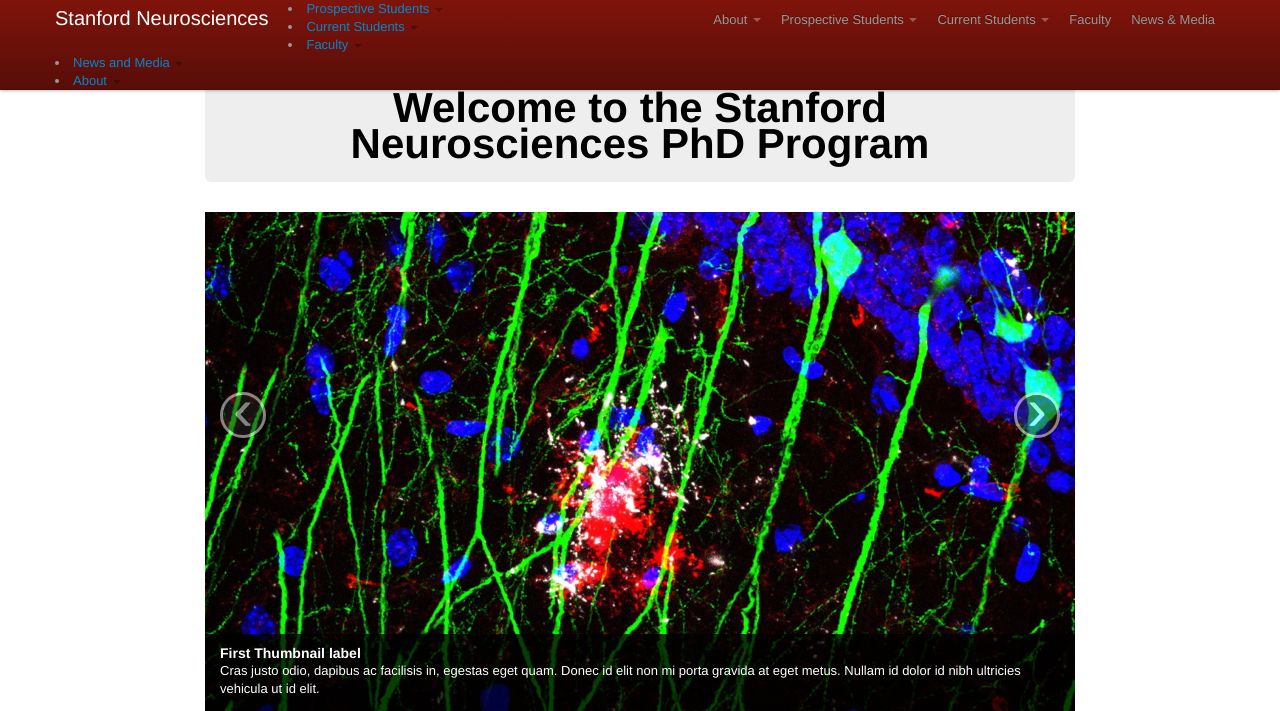
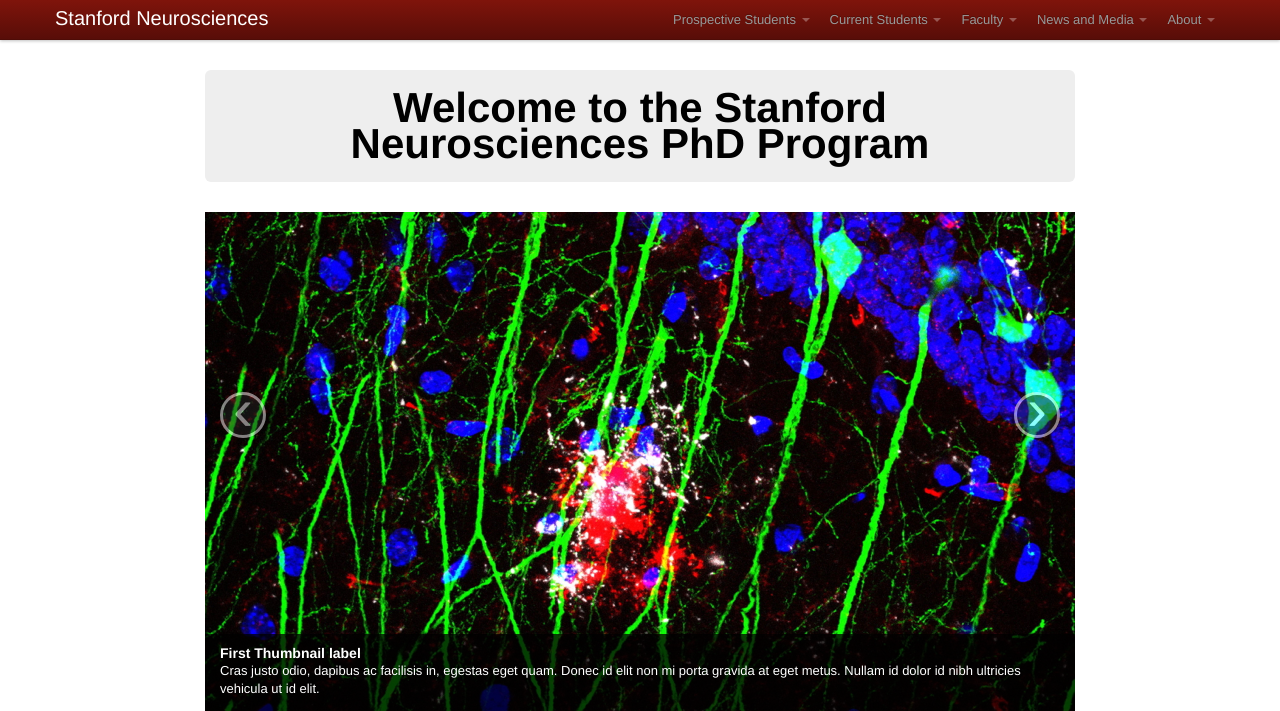
Before and after one commit to etrautmann/stanford_neuro_site, a Django app: page / in a window 1280 px wide. Shown: the top 711 px of the page. Run offline with Django 3.2, Linux system fonts and the light colour scheme; style sheets or scripts are compiled from the project's sources; parts of the project's set-up code (start-up, migrations or seed data) failed here and were passed over; some libraries are stand-ins or nearby versions.

Commit message:
fixed base.html

```diff
--- a/main/templates/base.html
+++ b/main/templates/base.html
@@ -50,57 +50,6 @@
           <a class="brand" href="/">Stanford Neurosciences</a>
           <div class="nav-collapse">
             <ul class="nav pull-right">
-              <!-- ><li><a href="/about/">About</a></li> -->
-				<li class="dropdown" id="about">
-					<a class="dropdown-toggle" data-toggle="dropdown" href="#about">
-						About
-						<b class="caret"></b>
-					</a>
-					<ul class="dropdown-menu">
-						<li><a href="/about/">Stanford Neurosciences Program</a></li>
-						<li><a href="/about/">Our Faculty</a></li>
-						<li><a href="/about/">Our Students</a></li>
-						<li><a href="/about/">Contact Us</a></li>
-					</ul>
-				</li>
-
-				<li class="dropdown" id="prospective_students">
-					<a class="dropdown-toggle" data-toggle="dropdown" href="#prospective_students">
-						Prospective Students
-						<b class="caret"></b>
-					</a>
-					<ul class="dropdown-menu">
-						<li><a href="/prospective_students/">About the Program</a></li>
-						<li><a href="/prospective_students/">Program of Study</a></li>
-						<li><a href="/prospective_students/">Our Faculty</a></li>
-						<li><a href="/prospective_students/">Student Profiles</a></li>
-						<li><a href="/prospective_students/">FAQ</a></li>
-						<li><a href="/prospective_students/">Admissions</a></li>
-						<li><a href="/prospective_students/">Apply Now</a></li>
-						<li class="divider"></li>
-						<li><a href="/prospective_students/">Funding Opportunities</a></li>
-						<li><a href="/prospective_students/">Contact Us</a></li>
-					</ul>
-				</li>
-
-                <li class="dropdown" id="current_students">
-                    <a class="dropdown-toggle" data-toggle="dropdown" href="#current_students">
-						Current Students
-						<b class="caret"></b>
-					</a>
-					<ul class="dropdown-menu">
-						<li><a href="/current_students/">Calendar</a></li>
-						<li><a href="/current_students/">Newsletter</a></li>
-						<li class="divider"></li>
-						<li><a href="/current_students/">Intranet</a></li>
-					</ul>
-              </li>
-
-              <li><a href="/faculty/">Faculty</a></li>
-              <li><a href="/news_media/">News &amp; Media</a></li>
-
-              </ul>
-
               <!-- Prospective Students -->
               <li class="dropdown" id="prospective_students">
                 <a class="dropdown-toggle" data-toggle="dropdown" href="#prospective_students">
@@ -179,7 +128,7 @@
                 </ul>
               </li>
 
-
+              </ul>
             </ul>
             <!-- <p class="navbar-text pull-right">Logged in as <a href="#">username</a></p> -->
           </div><!--/.nav-collapse -->
```
